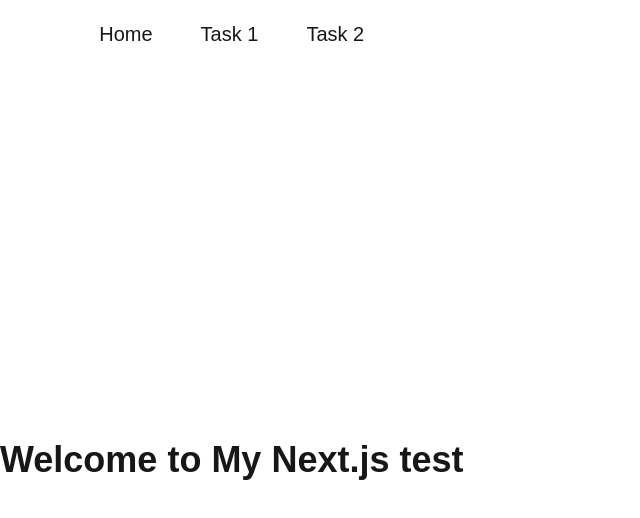
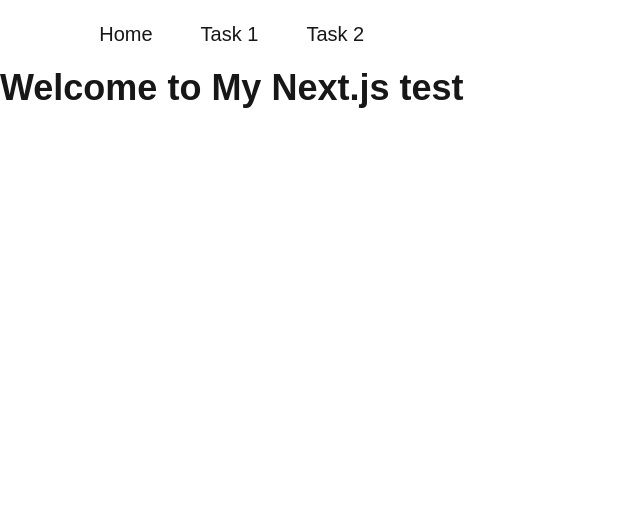
Before and after one commit to Sant7611/Test, a Next.js app: page / in a window 1280 px wide. Shown: the top 518 px of the page, without its empty margins (0-640 px from the left). Built offline with nearby package versions, Linux system fonts and the light colour scheme.

Commit message:
merging conflict

```diff
--- a/app/loading.tsx
+++ /dev/null
@@ -1,11 +0,0 @@
-import React from 'react'
-
-const loading = () => {
-  return (
-    <div className='flex items-center justify-center' >
-      <h1 className='text-3xl font-bold' >Loading...</h1>
-    </div>
-  )
-}
-
-export default loading
--- a/app/page.tsx
+++ b/app/page.tsx
@@ -1,7 +1,7 @@
 
 export default function Home() {
   return (
-   <div className="flex items-center justify-center align-middle min-h-screen " >
+   <div className="flex items-center justify-center align-middle" >
       <div>
         <h1 className="text-4xl font-bold mb-4">Welcome to My Next.js test</h1>
       </div>
```
